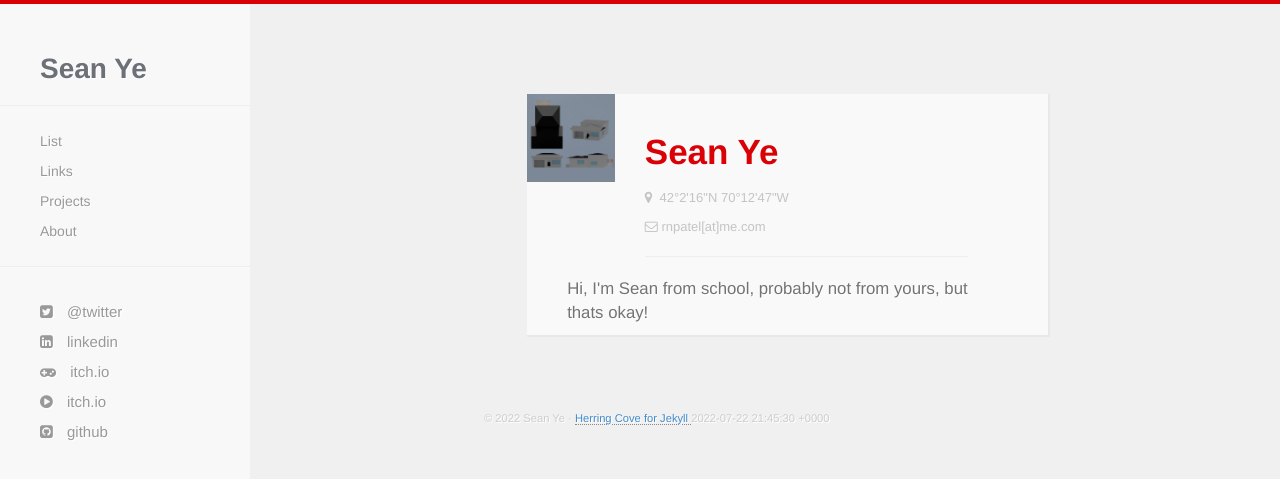
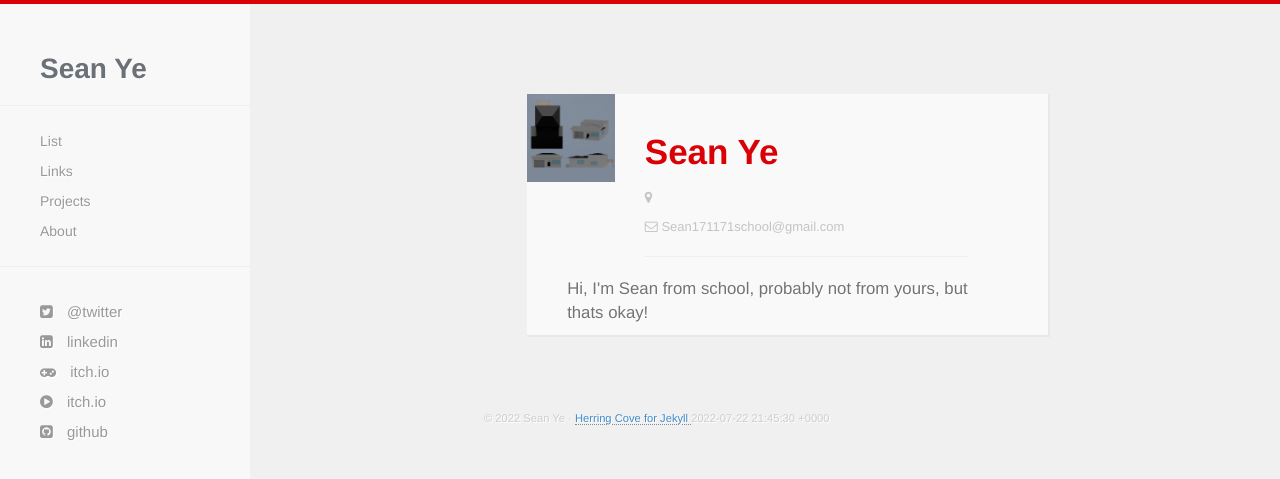
Before and after one commit to SeanYeSchool/SeanYeSchool.github.io, a Jekyll site: the page built from about.html, in a window 1280 px wide. Shown: the top 479 px of the page. Built offline with Jekyll 4.4.1, drawn with Linux system fonts in a browser that asks for light colours; nearby versions of some CDN libraries; Markdown is read by kramdown in place of the engine named in the settings.

Commit message:
Update about.html

```diff
--- a/about.html
+++ b/about.html
@@ -11,8 +11,8 @@
           </div>
           <div class="col-md-9">
             <h1>Sean Ye</h1>
-            <p><i class="fa fa-map-marker"></i>&nbsp;&nbsp;42°2'16"N   70°12'47"W</p>
-            <p><i class="fa fa-envelope-o"></i>&nbsp;rnpatel[at]me.com </p>
+            <p><i class="fa fa-map-marker"></i>&nbsp;&nbsp;</p>
+            <p><i class="fa fa-envelope-o"></i>&nbsp;Sean171171school@gmail.com</p>
             <hr />
           </div>
         </div>
```
